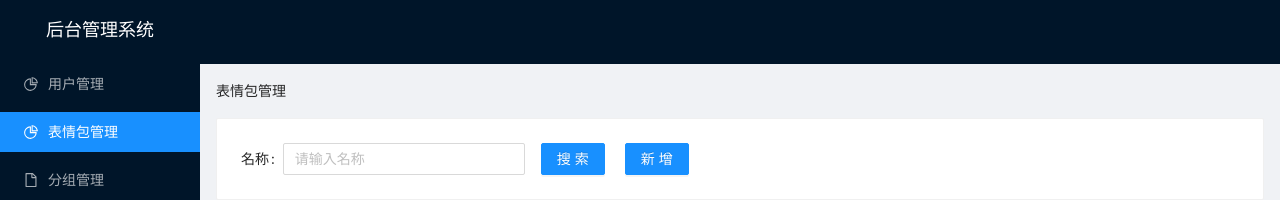
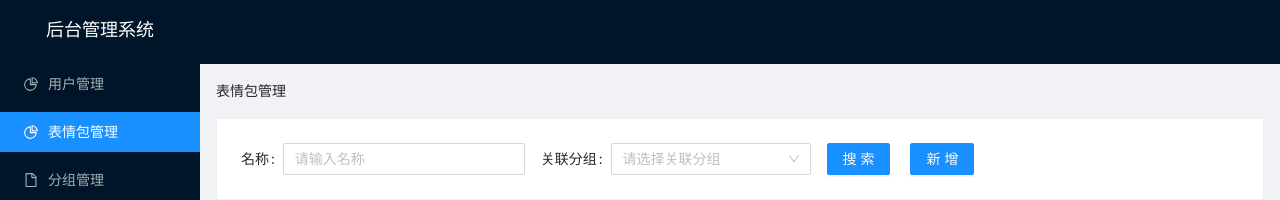
Before and after one commit to xjq7/emoj-admin, a React (Vite) app: page /emoj in a window 1280 px wide. Shown: the top 200 px of the page. Built offline with nearby package versions, Linux system fonts and the light colour scheme; no server answers; sample sign-in values are in the browser's storage.

Commit message:
feat: 表情筛选

```diff
--- /dev/null
+++ b/src/components/SelectEmojGroup/index.tsx
@@ -0,0 +1,40 @@
+import { useState, useMemo } from 'react';
+import { Select } from 'antd';
+import { getEmojGroupList } from '@services/emoj';
+import _ from 'lodash';
+
+type Props = any;
+
+const SelectEmojGroup = function (props: Props) {
+  const [fetchEmojGroupLoading, setFetchEmojGroupLoading] = useState(false);
+  const [emojGroupsOptions, setEmojGroupsOptions] = useState<{ label?: string; value?: number }[]>([]);
+  const handleEmojGroupSearch = useMemo(() => {
+    const fetchEmojGroup = async (value: string) => {
+      try {
+        setFetchEmojGroupLoading(true);
+        const { data } = await getEmojGroupList({ page: 1, pageSize: 100, name: value });
+        const { list = [] } = data || {};
+        setEmojGroupsOptions(list.map(({ name, id }) => ({ label: name, value: id })));
+      } catch (error) {
+      } finally {
+        setFetchEmojGroupLoading(false);
+      }
+    };
+    return _.debounce(fetchEmojGroup, 1000);
+  }, [getEmojGroupList, 1000]);
+  return (
+    <Select
+      style={{ width: 200 }}
+      allowClear
+      showSearch
+      filterOption={false}
+      onSearch={handleEmojGroupSearch}
+      loading={fetchEmojGroupLoading}
+      placeholder="请选择关联分组"
+      options={emojGroupsOptions as any}
+      {...props}
+    />
+  );
+};
+
+export default SelectEmojGroup;
--- a/src/pages/emoj/component/modalCreateEmoj/index.tsx
+++ b/src/pages/emoj/component/modalCreateEmoj/index.tsx
@@ -1,7 +1,6 @@
-import { useState, useMemo } from 'react';
-import { Form, Input, Select } from 'antd';
-import { Emoj, getEmojGroupList } from '@services/emoj';
-import _ from 'lodash';
+import { Form, Input } from 'antd';
+import { Emoj } from '@services/emoj';
+import SelectEmojGroup from '@components/SelectEmojGroup';
 
 interface Props {
   modalCreateEmojRef: any;
@@ -11,37 +10,10 @@ interface Props {
 const ModalCreateEmoj = function (props: Props) {
   const { modalCreateEmojRef, data } = props;
 
-  const [emojGroupsOptions, setEmojGroupsOptions] = useState<{ label?: string; value?: number }[]>([]);
-
-  const [fetchEmojGroupLoading, setFetchEmojGroupLoading] = useState(false);
-
-  const handleEmojGroupSearch = useMemo(() => {
-    const fetchEmojGroup = async (value: string) => {
-      try {
-        setFetchEmojGroupLoading(true);
-        const { data } = await getEmojGroupList({ page: 1, pageSize: 100, name: value });
-        const { list = [] } = data || {};
-        setEmojGroupsOptions(list.map(({ name, id }) => ({ label: name, value: id })));
-      } catch (error) {
-      } finally {
-        setFetchEmojGroupLoading(false);
-      }
-    };
-    return _.debounce(fetchEmojGroup, 1000);
-  }, [getEmojGroupList, 1000]);
-
   return (
     <Form ref={modalCreateEmojRef} initialValues={data} labelCol={{ span: 4 }}>
       <Form.Item label="关联分组" name="groupId">
-        <Select
-          allowClear
-          showSearch
-          filterOption={false}
-          onSearch={handleEmojGroupSearch}
-          loading={fetchEmojGroupLoading}
-          placeholder="请选择关联分组"
-          options={emojGroupsOptions as any}
-        />
+        <SelectEmojGroup />
       </Form.Item>
       <Form.Item label="名称" name="name" rules={[{ required: true, message: '请输入名称' }]}>
         <Input placeholder="请输入名称" />
--- a/src/pages/emoj/index.tsx
+++ b/src/pages/emoj/index.tsx
@@ -2,17 +2,20 @@ import React, { useEffect, useState } from 'react';
 import { Form, Button, Table, Card, Input, Modal, FormInstance, message, Image, Popconfirm } from 'antd';
 import { getEmojList, Emoj, updateEmoj, deleteEmoj } from '@services/emoj';
 import { PageInfo } from '@utils/types';
+import SelectEmojGroup from '@components/SelectEmojGroup';
 import ModalCreateEmoj from './component/modalCreateEmoj';
 
 const EmojPage = function () {
   const [list, setList] = useState<Emoj[]>([]);
   const [loading, setLoading] = useState(false);
   const [pageInfo, setPageInfo] = useState<PageInfo>({ page: 1, pageSize: 10, total: 0 });
+  const [searchFrom] = Form.useForm();
 
   const fetchList = async (page?: number, pageSize?: number) => {
     try {
       setLoading(true);
-      const { data } = await getEmojList({ page, pageSize });
+      const { name, groupId } = await searchFrom.getFieldsValue();
+      const { data } = await getEmojList({ page, pageSize, group_id: groupId, name });
       const { list: emjoList = [], ...pageInfo } = data || {};
       setList(emjoList);
       setPageInfo({ ...pageInfo });
@@ -138,9 +141,12 @@ const EmojPage = function () {
   return (
     <>
       <Card>
-        <Form layout="inline">
+        <Form form={searchFrom} layout="inline">
           <Form.Item label="名称" name="name">
             <Input placeholder="请输入名称" />
+          </Form.Item>
+          <Form.Item label="关联分组" name="groupId">
+            <SelectEmojGroup />
           </Form.Item>
           <Form.Item>
             <Button type="primary" onClick={handleSearch}>
--- a/src/pages/emojGroup/index.tsx
+++ b/src/pages/emojGroup/index.tsx
@@ -78,7 +78,7 @@ const EmojGroupPage = function () {
       title: '操作',
       render: (text: any, record: Emoj) => (
         <Popconfirm
-          title="确认删除?"
+          title="确认删除?该分组关联的表情包都会删除!"
           onConfirm={() => {
             handleDeleteEmojGroup(record);
           }}
--- a/src/services/emoj.ts
+++ b/src/services/emoj.ts
@@ -11,7 +11,10 @@ export interface Emoj {
   created_at?: string;
 }
 
-interface GetEmojBody extends PageInfo {}
+interface GetEmojBody extends PageInfo {
+  name?: string;
+  group_id?: number;
+}
 
 export function getEmojList(body: GetEmojBody): Promise<ResponseList<Emoj>> {
   return request.post('/emoj/list', body);
```
Also changed, not shown: .eslintrc.js.
